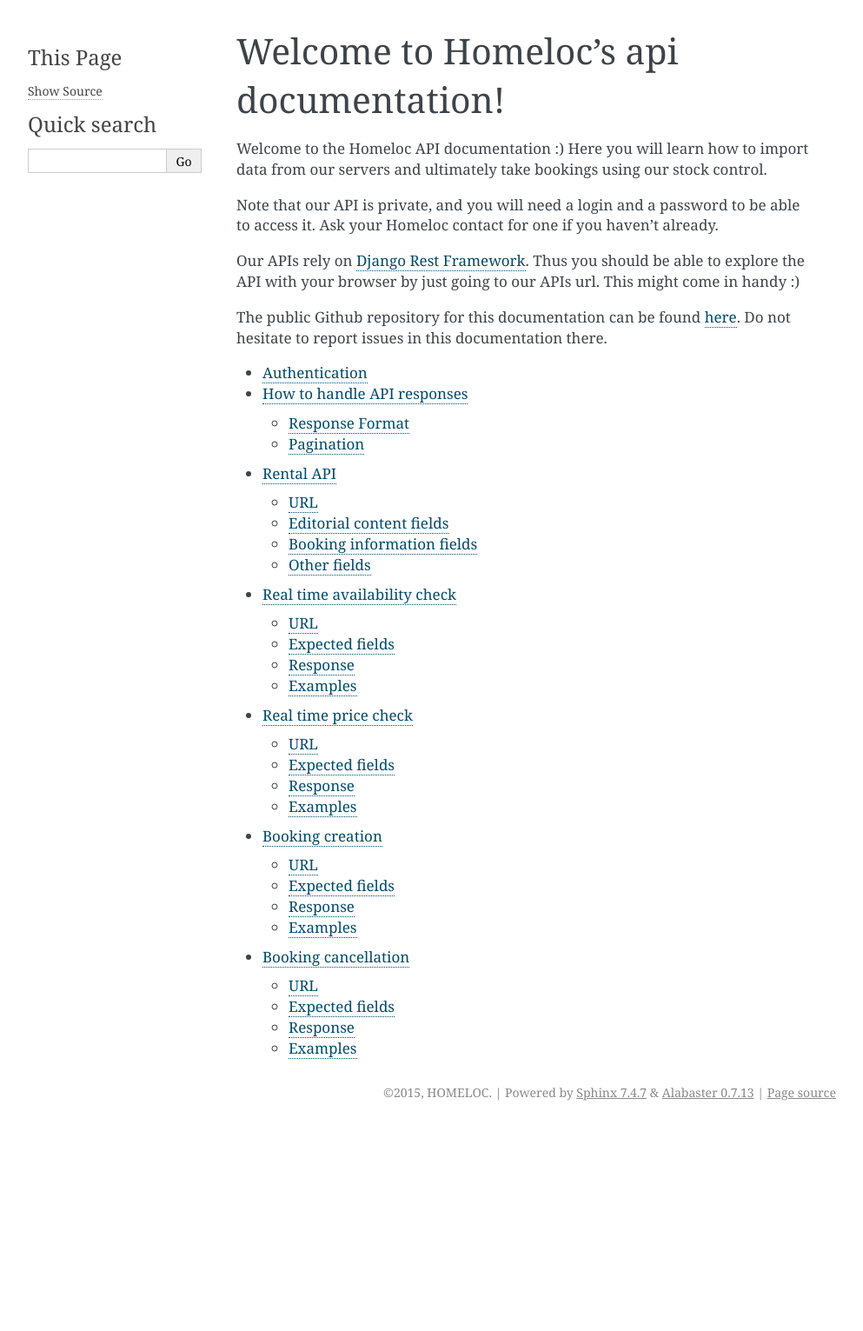
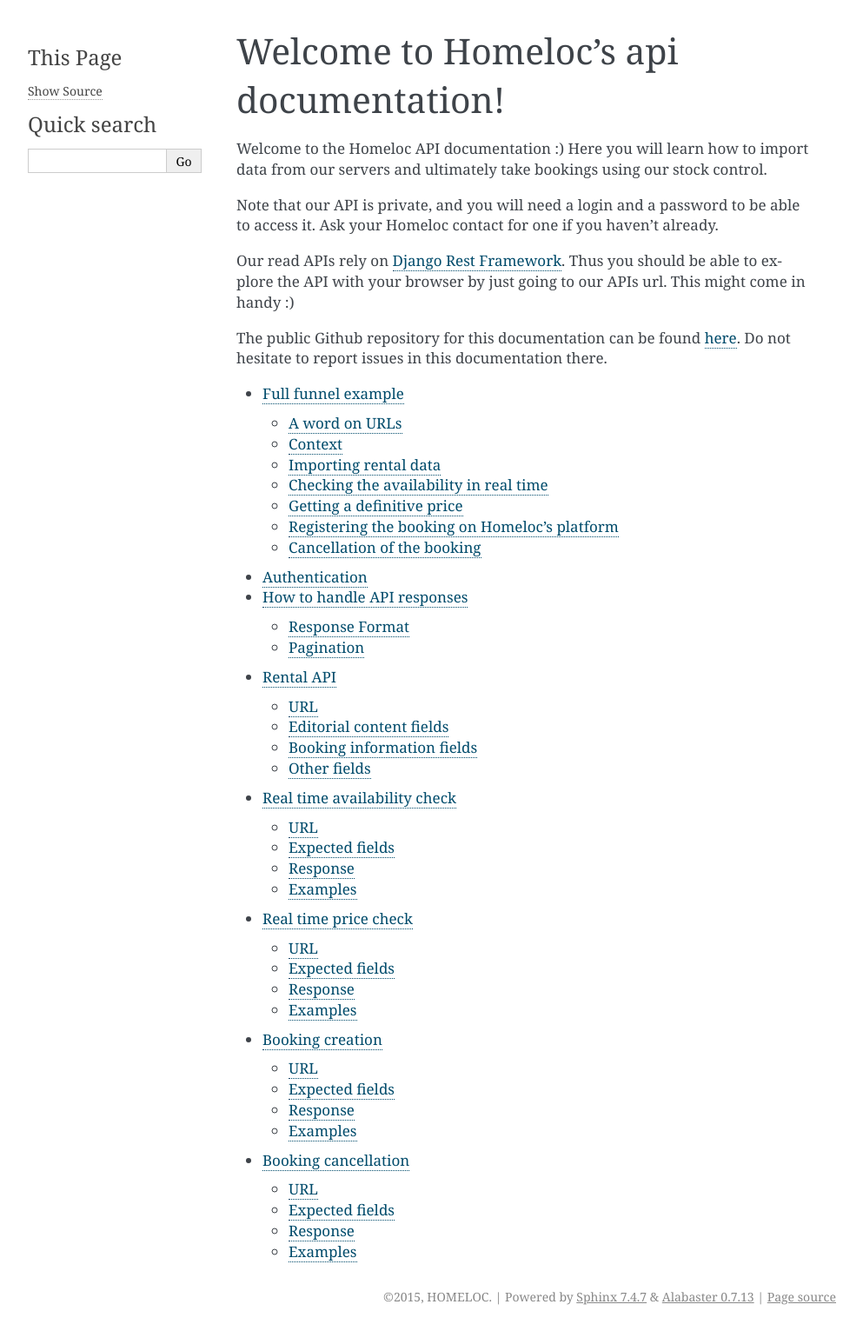
Before and after one commit to Homeloc/doc-api, a Sphinx documentation site: the page built from docs/index.rst, in a window 1280 px wide. Shown: the whole page at 87% size, without its empty margins (148-1141 px from the left). Built offline with Sphinx 7.4.7, drawn with Linux system fonts in a browser that asks for light colours; before the commit the page ends 1296 px from its top, so only the background shows below that; some of the changed lines change nothing that is shown.

Commit message:
Added whole funnel example

```diff
--- /dev/null
+++ b/docs/funnel_example.rst
@@ -0,0 +1,108 @@
+Full funnel example
+===================
+
+Here is a full funnel example to show how one can use our APIs. You are free to do something completely different, this is just to give you an idea.
+
+
+A word on URLs
+##############
+
+Our architecture is in two parts. We have booking websites which are client facing, and back-offices for rental managers.
+
+Booking websites syndicate some of the content from the back-offices but not everything. In particular, price data is not syndicated, it is only present in the back-offices.
+
+Thus, you will be doing some API calls to the booking websites, and other to specific back-office website. Here is a list
+
+Our clients each have their own URLs to access their own back-office, and you will need to make calls to different URLs to fetch their specific data.
+
+
+Context
+#######
+
+Let's put ourselves in the shoes of a recent Homeloc partner, called NETSPI. NETSPI made a deal to take bookings for rentals published on one of Homeloc's booking websites: `La Cabane en l'air <http://www.lacabaneenlair.com/>`_.
+
+NETSPI received credentials to access the API (``NETSPI/someVery$ecurep4ssword``) and was given an origin name for the booking they will create (``Centrale LaCabane - NETSPI``).
+
+
+Importing rental data
+#####################
+
+NETSPI wants to import two types of information:
+
+* The editorial content for each rental, that they will show to their potential customers on their website
+
+* The booking information for each rental, that they will both show on their websites and store on their platform far later use. In particular, they want to import the rentals' availabilities, to be able to display a calendar on their website.
+
+To do this, NETSPI makes API calls to the booking website rental api endpoint (more info :doc:`here <rental>`):
+ ::
+
+    curl 'http://www.lacabaneenlair.com/api/rentals/' --user NETSPI:someVery$ecurep4ssword
+
+The data gathered is then stored on NETSPI infrastructure. In particular, they pay particular attention to the ``sub_instance_url`` field for each rental as it will be useful later on.
+
+
+Checking the availability in real time
+######################################
+
+The availabilities imported in the previous step are not guaranteed to be fresh. Thus, when a customer on their website wants to check the availability for a potential stay, NETSPI needs to call our API. **This call needs to be made on the particular rental's sub-instance**, as fetched in the rental API.
+ ::
+
+    curl 'https://subinstance.lacabanenetwork.homelocpay.net/en/bookingengine/check_availability/' \
+        --data start=17/09/2015 \
+        --data end=18/09/2015 \
+        --data rental=6 \
+        --data-urlencode origin="Centrale LaCabane - NETSPI"
+
+
+Note that this API also provides you with a price estimate (more info :doc:`here <availability_check>`)
+
+
+Getting a definitive price
+##########################
+
+Once the customer is in their booking funnel, NETSPI now knows how many guests, and their eventual birth dates, the stay will be fore. They are now able to request a definitive price for the stay. Once again, this call is made on the rental's sub-instance.
+ ::
+
+    curl 'https://subinstance.lacabanenetwork.homelocpay.net/en/bookingengine/check_price/'
+        --data start=17/09/2015 \
+        --data end=18/09/2015 \
+        --data rental=6 \
+        --data birth_dates=,
+
+More info on this call can be found :doc:`here <price_check>`
+
+
+Registering the booking on Homeloc's platform
+#############################################
+
+After having taken care of the payment, NETSPI needs to push the booking to the Homeloc's infrastructure, to update the rental's availabilities. Once again, this call is made on the rental's sub-instance.
+ ::
+
+    curl 'https://subinstance.lacabanenetwork.homelocpay.net/en/bookingengine/create_booking/' \
+        --user NETSPI:someVery$ecurep4ssword \
+        --data start=17/09/2015 \
+        --data end=18/09/2015 \
+        --data rental=6 \
+        --data-urlencode origin="Centrale LaCabane - NETSPI" \
+        --data tenant_firstname=John \
+        --data tenant_lastname=Watson \
+        --data tenant_birth_date=1980-01-01 \
+        --data guests_firstname=Sherlock \
+        --data guests_lastname=Holmes \
+        --data guests_birthdates=1980-01-01
+
+When a booking is created on Homeloc's platform, this API calls return a booking ID, that will be needed to cancel the booking (more info :doc:`here <booking>`)
+
+
+Cancellation of the booking
+###########################
+
+If the need arises, you can cancel a booking you created via the API. This call is also made on the rental's sub-instance.
+ ::
+
+    curl 'https://subinstance.lacabanenetwork.homelocpay.net/en/bookingengine/cancel_booking/' \
+        --user NETSPI:someVery$ecurep4ssword \
+        --data-urlencode origin="Centrale LaCabane - NETSPI" \
+        --data reservation=221
+
+More info on this call can be found :doc:`here <cancellation>`
--- a/docs/index.rst
+++ b/docs/index.rst
@@ -4,7 +4,7 @@
    contain the root `toctree` directive.
 
 Welcome to Homeloc's api documentation!
-===================================
+=======================================
 
 Welcome to the Homeloc API documentation :)
 Here you will learn how to import data from our servers and ultimately take bookings using our stock control.
@@ -12,13 +12,14 @@
 Note that our API is private, and you will need a login and a password to be able to access it.
 Ask your Homeloc contact for one if you haven't already.
 
-Our APIs rely on `Django Rest Framework <http://www.django-rest-framework.org/>`_. Thus you should be able to explore the API with your browser by just going to our APIs url. This might come in handy :)
+Our read APIs rely on `Django Rest Framework <http://www.django-rest-framework.org/>`_. Thus you should be able to explore the API with your browser by just going to our APIs url. This might come in handy :)
 
 The public Github repository for this documentation can be found `here <https://github.com/Homeloc/doc-api/>`_. Do not hesitate to report issues in this documentation there.
 
 .. toctree::
    :maxdepth: 2
 
+   funnel_example
    authentication
    response
    rental
```
